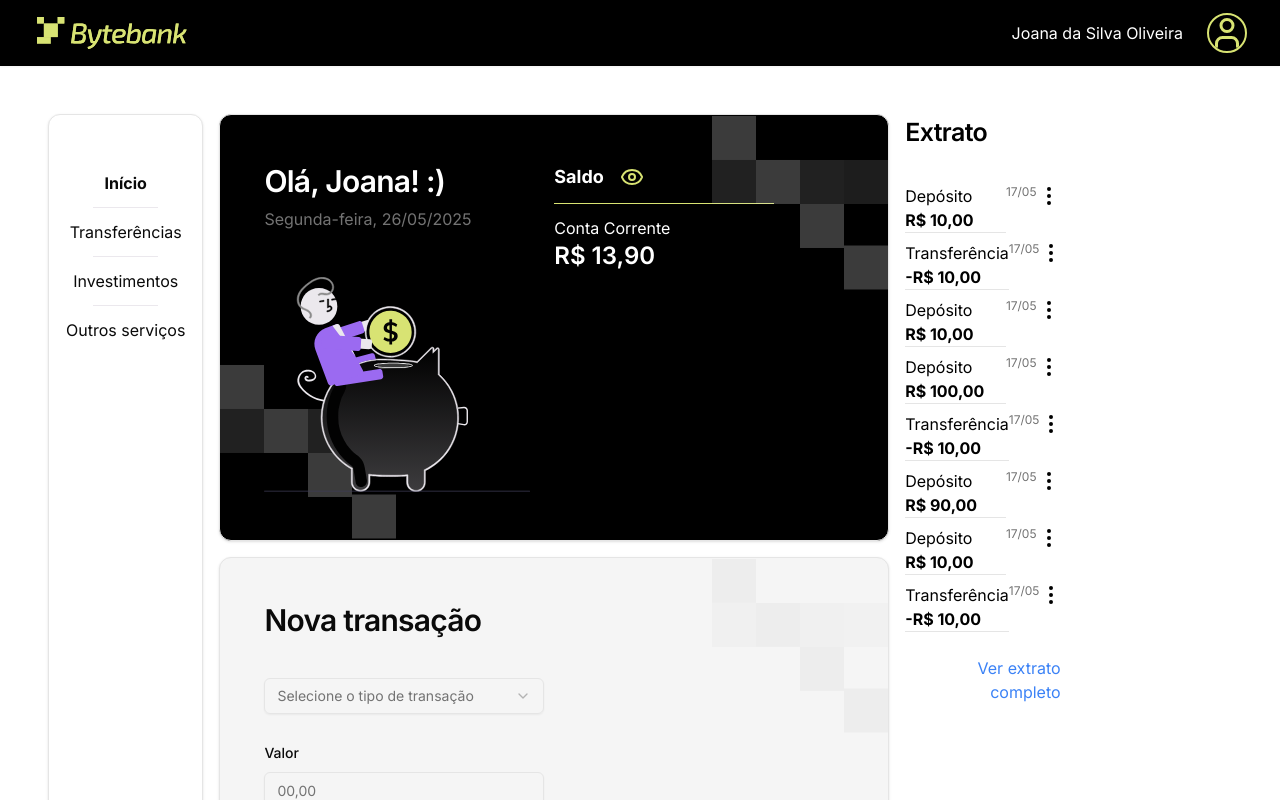
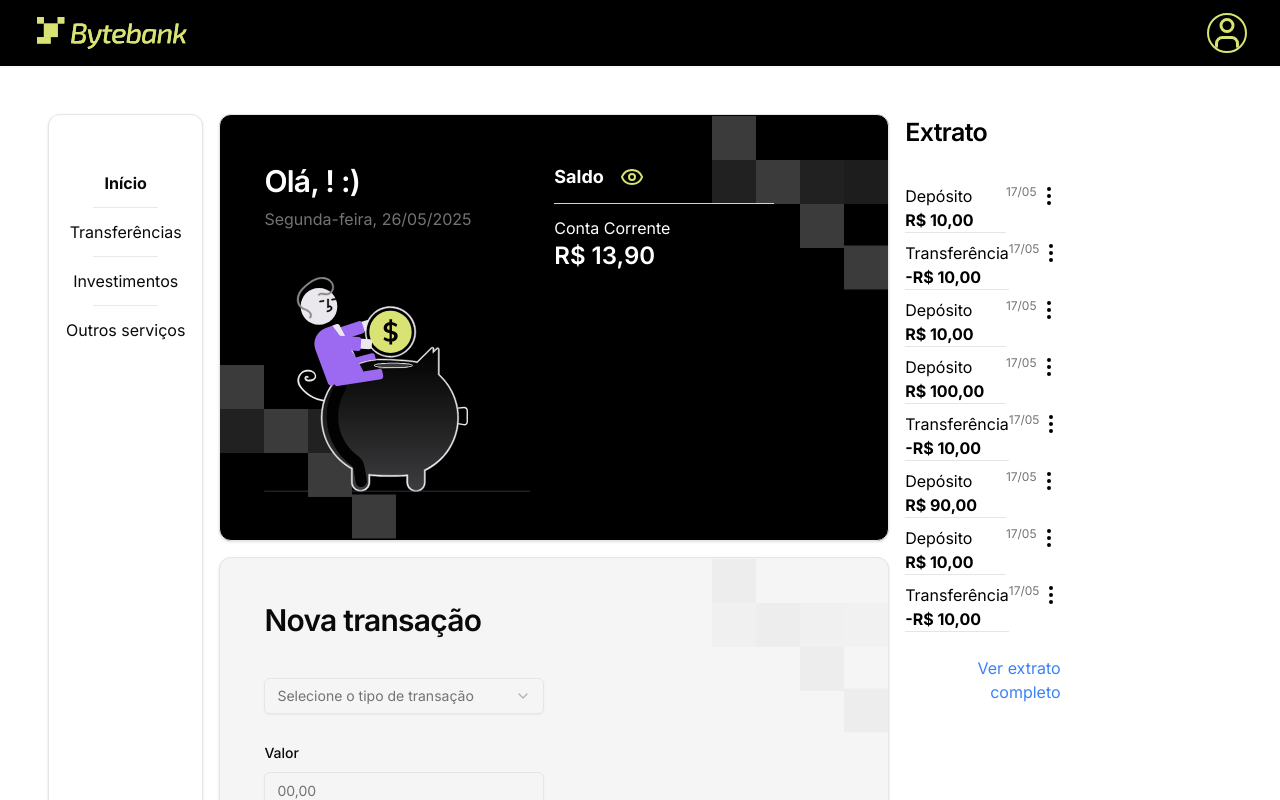
Before and after one commit to ViniBLK24/tech-challenge, a Next.js app: page /dashboard in a window 1280 px wide. Shown: the top 800 px of the page. Built offline with nearby package versions, Linux system fonts and the light colour scheme.

Commit message:
feat: update username on dashboard

```diff
--- a/src/app/page.tsx
+++ b/src/app/page.tsx
@@ -5,6 +5,8 @@ import { useState } from "react";
 import { useRouter } from "next/navigation";
 import Header from "@/components/Header";
 import Footer from "@/components/Footer";
+import removeCurrentUser from "@/utils/removeCurrentUser";
+import setCurrentUser from "@/utils/setCurrentUser";
 
 export default function Home() {
   const router = useRouter();
@@ -52,6 +54,7 @@ export default function Home() {
     // Salva novo usuário
     users.push({ nome, email, senha });
     localStorage.setItem("users", JSON.stringify(users));
+    setCurrentUser(users[users.length - 1]);
     handleCloseModal();
     router.push("/dashboard");
   };
@@ -70,6 +73,8 @@ export default function Home() {
 
     if (user) {
       handleCloseModal();
+      // Salva usuário sendo logado
+      setCurrentUser(user);
       router.push("/dashboard");
     } else {
       setLoginError("E-mail ou senha inválidos.");
@@ -86,7 +91,7 @@ export default function Home() {
         >
           <div
             className="bg-white rounded-lg p-8 max-w-sm w-full relative"
-            onClick={e => e.stopPropagation()}
+            onClick={(e) => e.stopPropagation()}
           >
             <button
               className="absolute top-2 right-3 text-2xl text-gray-500 hover:text-black"
@@ -225,7 +230,8 @@ export default function Home() {
         <div className="w-full max-w-4xl flex flex-col md:flex-row items-center gap-8 px-4">
           <div className="flex-1 flex items-start w-full">
             <h1 className="text-xl md:text-2xl font-bold text-black mb-4 text-left w-full">
-              Experimente mais liberdade no controle da sua vida financeira.<br />
+              Experimente mais liberdade no controle da sua vida financeira.
+              <br />
               Crie sua conta com a gente!
             </h1>
           </div>
@@ -255,16 +261,14 @@ export default function Home() {
           >
             <div>
               <div className="flex justify-center md:justify-start mb-2">
-                <Image
-                  src="/gift.svg"
-                  alt="gift icon"
-                  width={48}
-                  height={48}
-                />
+                <Image src="/gift.svg" alt="gift icon" width={48} height={48} />
               </div>
-              <h3 className="font-semibold text-black text-center md:text-left">Conta e cartão gratuitos</h3>
+              <h3 className="font-semibold text-black text-center md:text-left">
+                Conta e cartão gratuitos
+              </h3>
               <p className="text-sm text-black mt-1 text-center md:text-left">
-                Isso mesmo, nossa conta é digital, sem custo fixo e mais: uso grátis, sem tarifa de manutenção.
+                Isso mesmo, nossa conta é digital, sem custo fixo e mais: uso
+                grátis, sem tarifa de manutenção.
               </p>
             </div>
             <div>
@@ -276,23 +280,23 @@ export default function Home() {
                   height={48}
                 />
               </div>
-              <h3 className="font-semibold text-black text-center md:text-left">Saques sem custo</h3>
+              <h3 className="font-semibold text-black text-center md:text-left">
+                Saques sem custo
+              </h3>
               <p className="text-sm text-black mt-1 text-center md:text-left">
                 Você pode sacar gratuitamente 4x por mês de qualquer Banco 24h.
               </p>
             </div>
             <div>
               <div className="flex justify-center md:justify-start mb-2">
-                <Image
-                  src="/star.svg"
-                  alt="star icon"
-                  width={48}
-                  height={48}
-                />
+                <Image src="/star.svg" alt="star icon" width={48} height={48} />
               </div>
-              <h3 className="font-semibold text-black text-center md:text-left">Programa de pontos</h3>
+              <h3 className="font-semibold text-black text-center md:text-left">
+                Programa de pontos
+              </h3>
               <p className="text-sm text-black mt-1 text-center md:text-left">
-                Você pode acumular pontos com suas compras no crédito sem pagar mensalidade!
+                Você pode acumular pontos com suas compras no crédito sem pagar
+                mensalidade!
               </p>
             </div>
             <div>
@@ -304,9 +308,12 @@ export default function Home() {
                   height={48}
                 />
               </div>
-              <h3 className="font-semibold text-black text-center md:text-left">Seguro Dispositivos</h3>
+              <h3 className="font-semibold text-black text-center md:text-left">
+                Seguro Dispositivos
+              </h3>
               <p className="text-sm text-black mt-1 text-center md:text-left">
-                Seus dispositivos móveis (computador e laptop) protegidos por uma mensalidade simbólica.
+                Seus dispositivos móveis (computador e laptop) protegidos por
+                uma mensalidade simbólica.
               </p>
             </div>
           </div>
--- a/src/components/DashboardMenu.tsx
+++ b/src/components/DashboardMenu.tsx
@@ -1,3 +1,5 @@
+"use client";
+
 import {
   Menubar,
   MenubarContent,
@@ -10,8 +12,16 @@ import { Avatar, AvatarFallback, AvatarImage } from "./ui/Avatar";
 import { Menu, User } from "lucide-react";
 import Link from "next/link";
 import Image from "next/image";
+import { useEffect, useState } from "react";
+import getCurrentUser from "@/utils/getCurrentUser";
 
 export default function DashboardMenu() {
+  const [userName, setUserName] = useState("");
+
+  useEffect(() => {
+    setUserName(getCurrentUser());
+  }, []);
+
   return (
     <Menubar className="rounded-none bg-black border-black py-8 px-4 w-[100%] flex justify-between md:justify-center md:px-8">
       {/* Mobile hamburguer menu */}
@@ -53,7 +63,7 @@ export default function DashboardMenu() {
           </Link>
         </div>
         <div className="flex gap-6 items-center">
-          <p className="text-white">Joana da Silva Oliveira</p>
+          <p className="text-white">{userName}</p>
           <Avatar className="border-[2.5px] border-primary">
             <AvatarImage src="" alt="User photo" />
             <AvatarFallback className="bg-transparent">
--- a/src/components/WelcomeCard.tsx
+++ b/src/components/WelcomeCard.tsx
@@ -10,8 +10,9 @@ import {
 import { Eye, EyeClosed } from "lucide-react";
 import Image from "next/image";
 import BackgroundShapes from "@/components/ui/BackgroundShapes";
-import { useState } from "react";
+import { useState, useEffect } from "react";
 import { currencyFormatter } from "@/utils/currencyFormatter";
+import getCurrentUser from "@/utils/getCurrentUser";
 
 const capitalizeFirstLetter = (str: string) =>
   str.charAt(0).toUpperCase() + str.slice(1);
@@ -31,6 +32,11 @@ const formatCurrentDate = () => {
 
 export default function WelcomeCard({ balance }: { balance: number }) {
   const [isBalanceHidden, setIsBalanceHidden] = useState(false);
+  const [userName, setUserName] = useState("");
+
+  useEffect(() => {
+    setUserName(getCurrentUser());
+  }, []);
 
   function onEyeClick() {
     setIsBalanceHidden((prev) => !prev);
@@ -42,7 +48,9 @@ export default function WelcomeCard({ balance }: { balance: number }) {
       <BackgroundShapes y="bottom-0" x="left-0" />
       <CardHeader className="flex flex-col items-center md:items-start md:gap-y-10">
         <div>
-          <CardTitle className="text-white text-3xl">Olá, Joana! :)</CardTitle>
+          <CardTitle className="text-white text-3xl">
+            Olá, {userName}! :)
+          </CardTitle>
           <CardDescription className="text-md md:mt-2">
             {formatCurrentDate()}
           </CardDescription>
--- /dev/null
+++ b/src/utils/getCurrentUser.ts
@@ -0,0 +1,10 @@
+export default function getCurrentUser(): string{
+    const storedUser = localStorage.getItem('currentUser');
+
+    if(storedUser){
+        const user = JSON.parse(storedUser);
+        return user.nome;
+    } else {
+        return "";
+    }
+}
--- /dev/null
+++ b/src/utils/removeCurrentUser.ts
@@ -0,0 +1,3 @@
+export default function removeCurrentUser(): void {
+    localStorage.removeItem("currentUser");
+}
--- /dev/null
+++ b/src/utils/setCurrentUser.ts
@@ -0,0 +1,6 @@
+import removeCurrentUser from "./removeCurrentUser";
+
+export default function setCurrentUser(user: string):void{
+    removeCurrentUser();
+    localStorage.setItem("currentUser", JSON.stringify(user));
+}
```
